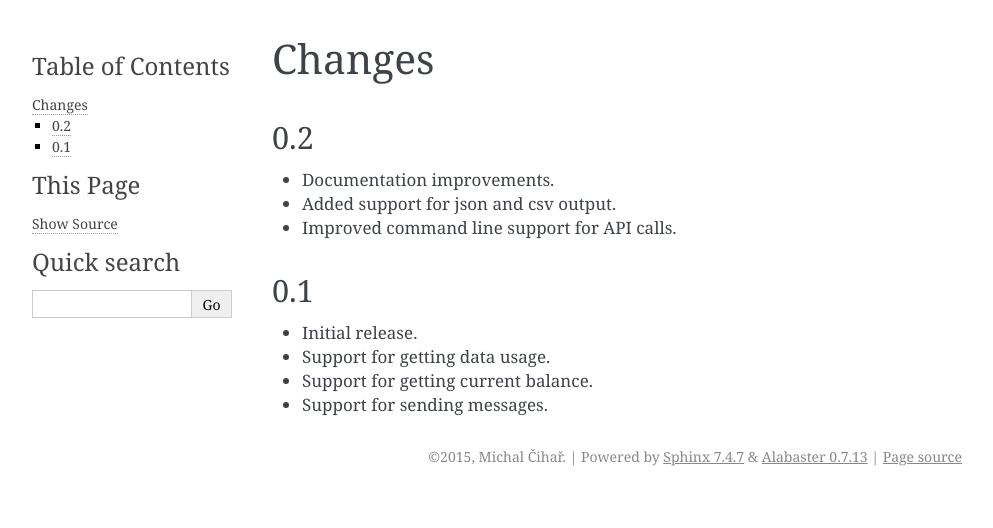
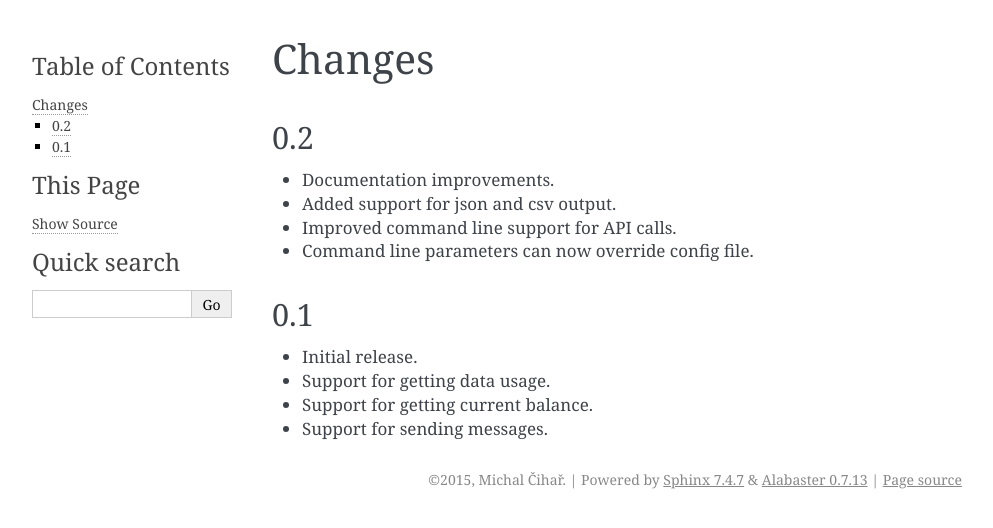
Before and after one commit to nijel/odorik, a Sphinx documentation site: the page built from docs/news.rst, in a window 1280 px wide. Shown: the top 528 px of the page, without its empty margins (148-1141 px from the left). Built offline with Sphinx 7.4.7, drawn with Linux system fonts in a browser that asks for light colours.

Commit message:
Document changes
Signed-off-by: Michal Čihař <michal@cihar.com>

```diff
--- a/docs/news.rst
+++ b/docs/news.rst
@@ -7,6 +7,7 @@ Changes
 * Documentation improvements.
 * Added support for json and csv output.
 * Improved command line support for API calls.
+* Command line parameters can now override config file.
 
 0.1
 ---
```
